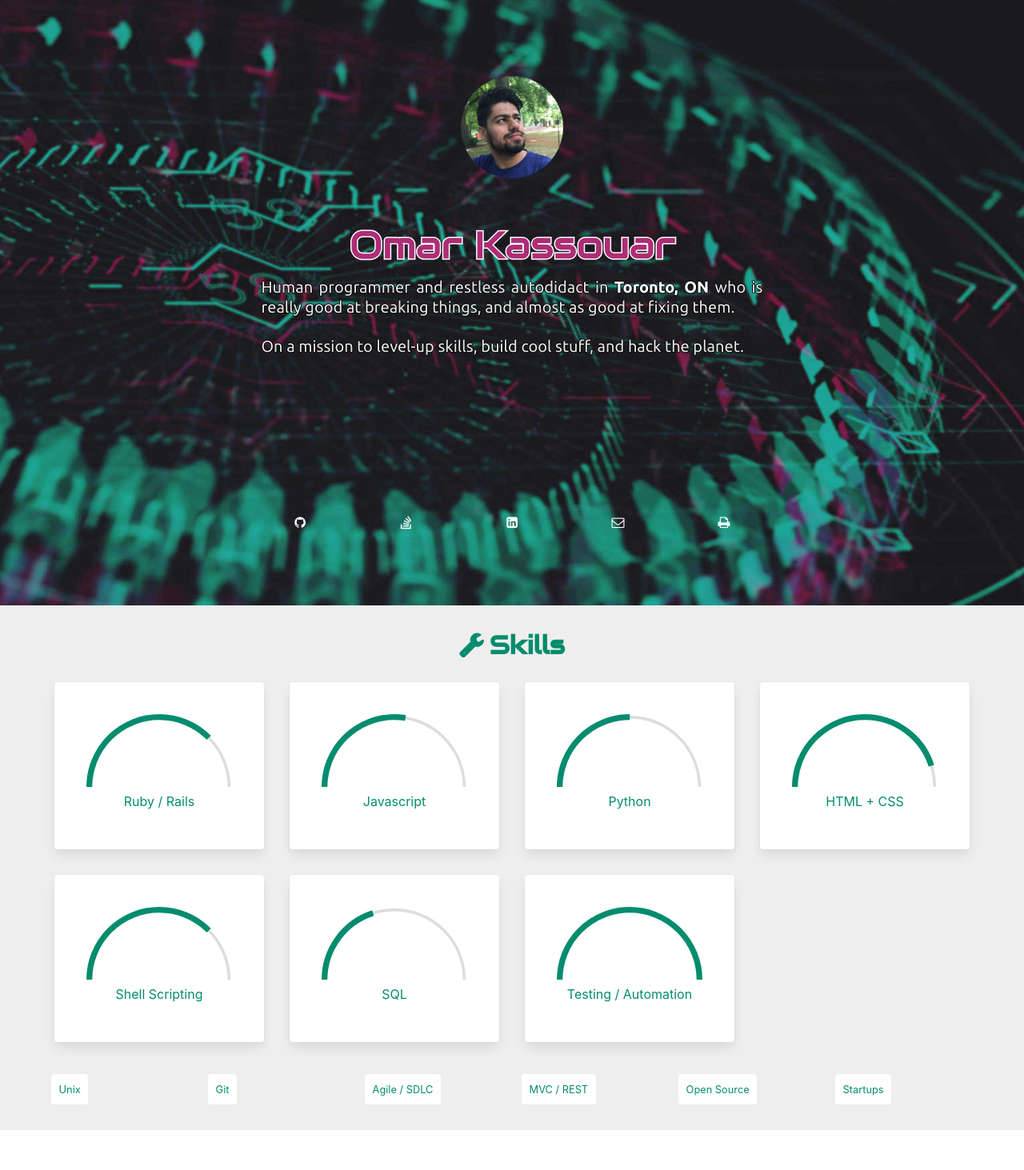
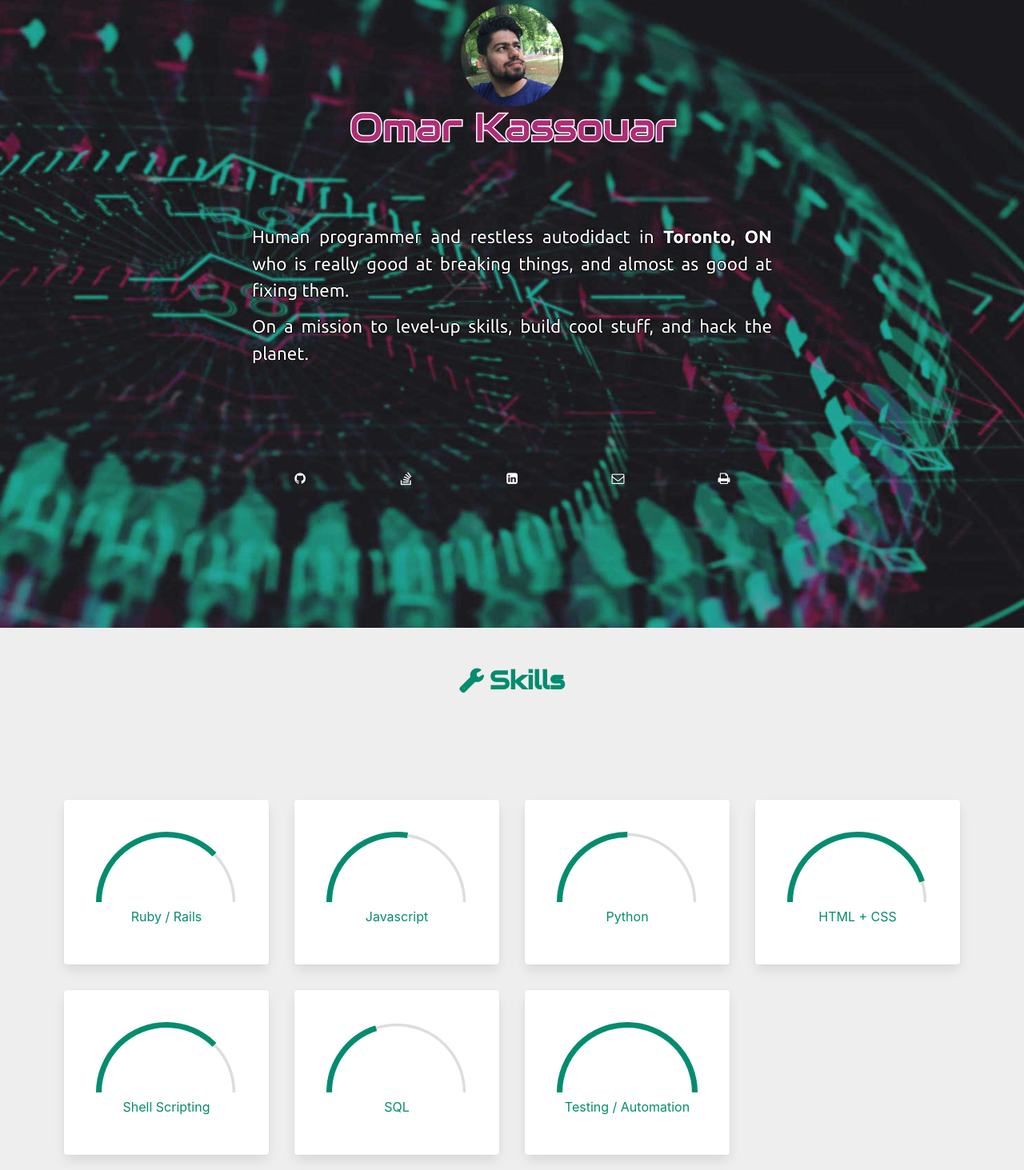
Before and after one commit to O-kasso/O-kasso.github.io, a plain HTML site: page index.html in a window 1280 px wide. Shown: the part 43-1506 px from the top of the page at 80% size. Before the commit the page ends 1456 px from the top, so only its background shows below. Drawn offline with nearby package versions, Linux system fonts and the light colour scheme.

Commit message:
rearrange stuff

```diff
--- a/index.html
+++ b/index.html
@@ -10,20 +10,20 @@
     <title>Omar Kassouar | Developer</title>
   </head>
   <body>
-    <section class="hero intro-hero is-dark is-fullheight">
+    <section id="intro-section" class="hero is-dark is-fullheight">
       <div class="hero-body">
         <div class="container">
-          <div class="avatar-card">
+          <div class="avatar-block">
             <div class="avatar image is-128x128"><img src="public/assets/avatar.jpg" alt="avatar"></div>
             <h1 class="title is-1 is-spaced name">Omar Kassouar</h1>
           </div>
           <div class="intro">
-            <h5 class="subtitle is-5">
+            <p>
               Human programmer and restless autodidact in <strong>Toronto, ON</strong> who is really good at breaking things, and almost as good at fixing them.
-            </h5>
-            <h5 class="subtitle is-5">
+            </p>
+            <p>
               On a mission to level-up skills, build cool stuff, and hack the planet.
-            </h5>
+            </p>
           </div>
           <ul class="elsewhere level is-mobile">
             <li class="elsewhere-item level-item github">
@@ -65,9 +65,11 @@
         </div>
       </div>
     </section>
-    <section class="skills">
+    <section id="skills-section" class="hero is-fullheight">
+      <div class="hero-body">
+        <div class="container">
           <h3 class="title is-3">Skills</h3>
-      <div class="skill-cards container">
+          <div class="skill-cards">
             <ul id="primary-skills-list" class="columns is-multiline is-mobile">
               <li class="skill column">
                 <div id="skill-ruby" class="skill-meter card"></div>
@@ -124,6 +126,8 @@
               </li>
             </ul>
           </div>
+        </div>
+      </div>
     </section>
   </body>
 </html>
--- /dev/null
+++ b/public/stylesheets/sass/_intro.scss
@@ -0,0 +1,88 @@
+#intro-section {
+  .intro {
+    p {
+      font-family: 'Ubuntu', sans-serif;
+      text-align: justify;
+      text-shadow: -1px 0 black, 0 1px black, 1px 0 black, 0 -1px black;
+      line-height: 1.5;
+      word-break: break-word;
+      margin: 0.5em 0;
+
+      @media (min-width: 375px) { font-size: 1.15em; }
+      @media (min-width: $tablet) { font-size: 1.4em; }
+    }
+
+    margin: 0 auto;
+    max-width: 650px;
+  }
+
+  background: url("/public/assets/high-tech-mobile-bg.jpg") center center / cover no-repeat;
+
+  @media screen and (min-width: $tablet) {
+    background: url("/public/assets/high-tech-bg.jpg") center center / cover no-repeat fixed;
+  }
+
+  .avatar-block {
+    .avatar {
+      img {
+        border-radius: 50%;
+      }
+
+      margin: 0 auto;
+    }
+
+    .title.name {
+      text-align: center;
+      font-family: 'Audiowide', Helvetica, sans-serif;
+      color: #ddd;
+      -webkit-text-fill-color: $magenta-light;
+      -webkit-text-stroke-width: 1.5px;
+      -webkit-text-stroke-color: white;
+    }
+
+    margin-bottom: 8%;
+  }
+
+  .elsewhere {
+    .elsewhere-item {
+      @include hover-grow(1.4);
+
+      &:hover::after {
+        position: absolute;
+        font-size: 0.65em;
+        text-align: center;
+        top: 5em;
+        left: 0;
+        right: 0;
+
+        @media screen and (min-width: $tablet) {
+          font-size: 0.8em;
+          top: 4em;
+        }
+      }
+
+      &.github:hover::after {
+        content: "Github";
+      }
+
+      &.stackoverflow:hover::after {
+        content: "StackOverflow";
+      }
+
+      &.linkedin:hover::after {
+        content: "LinkedIn";
+      }
+
+      &.mail:hover::after {
+        content: "Email";
+      }
+
+      &.resume:hover::after {
+        content: "Resumé";
+      }
+    }
+
+    margin: 10% auto;
+    max-width: 650px;
+  }
+}
--- a/public/stylesheets/sass/_skills-list.scss
+++ b/public/stylesheets/sass/_skills-list.scss
@@ -1,4 +1,4 @@
-.skills {
+#skills-section {
   .title {
     &::before {
       font-family: "FontAwesome";
@@ -9,6 +9,7 @@
     text-align: center;
     font-family: 'Audiowide', Helvetica, sans-serif;
     color: $teal;
+    margin-bottom: 10%;
   }
 
   #primary-skills-list {
@@ -44,24 +45,23 @@
       }
     }
 
-    margin-bottom: 1.5em;
+    margin: 10% 0;
   }
 
   #secondary-skills-list {
     .tag {
       @include hover-grow(1.2);
 
-      font-size: 0.65em;
+      font-size: 0.6em;
       height: 3em;
       color: $teal;
       background-color: #fff;
 
-      @media screen and (min-width: 360px) {
-        font-size: 0.8em;
+      @media screen and (min-width: 375px) {
+        font-size: 0.7em;
       }
     }
   }
 
   background-color: #eee;
-  padding: 2em;
 }
--- a/public/stylesheets/sass/main.scss
+++ b/public/stylesheets/sass/main.scss
@@ -1,6 +1,7 @@
 @import "colors";
 @import "breakpoints";
 @import "mixins";
+@import "intro";
 @import "skills-list";
 
 //external
@@ -11,83 +12,3 @@
 body {
   background-color: $teal-light;
 }
-
-.avatar-card {
-  .avatar {
-    img {
-      border-radius: 50%;
-    }
-
-    margin: 5% auto;
-  }
-
-  .title.name {
-    text-align: center;
-    font-family: 'Audiowide', Helvetica, sans-serif;
-    color: #ddd;
-    -webkit-text-fill-color: $magenta-light;
-    -webkit-text-stroke-width: 1.5px;
-    -webkit-text-stroke-color: white;
-  }
-}
-
-.intro-hero {
-  .intro {
-    margin: 0 auto 15%;
-    padding: 1%;
-    max-width: 650px;
-    font-family: 'Ubuntu', sans-serif;
-    text-align: justify;
-    text-shadow: -1px 0 black, 0 1px black, 1px 0 black, 0 -1px black;
-  }
-
-  min-height: 100vh; // fix for mobile browser address bar appearing disappearing
-  background: url("/public/assets/high-tech-mobile-bg.jpg") center center / cover no-repeat;
-
-  @media screen and (min-width: $tablet) {
-    background: url("/public/assets/high-tech-bg.jpg") center center / cover no-repeat fixed;
-  }
-}
-
-.elsewhere {
-  .elsewhere-item {
-    @include hover-grow(1.4);
-
-    &:hover::after {
-      position: absolute;
-      font-size: 0.65em;
-      text-align: center;
-      top: 5em;
-      left: 0;
-      right: 0;
-
-      @media screen and (min-width: $tablet) {
-        font-size: 0.8em;
-        top: 4em;
-      }
-    }
-
-    &.github:hover::after {
-      content: "Github";
-    }
-
-    &.stackoverflow:hover::after {
-      content: "StackOverflow";
-    }
-
-    &.linkedin:hover::after {
-      content: "LinkedIn";
-    }
-
-    &.mail:hover::after {
-      content: "Email";
-    }
-
-    &.resume:hover::after {
-      content: "Resumé";
-    }
-  }
-
-  margin: 0 auto;
-  max-width: 650px;
-}
```
Also changed, not shown: public/stylesheets/main.css. Lines whose indentation alone changed are shown as unchanged.
